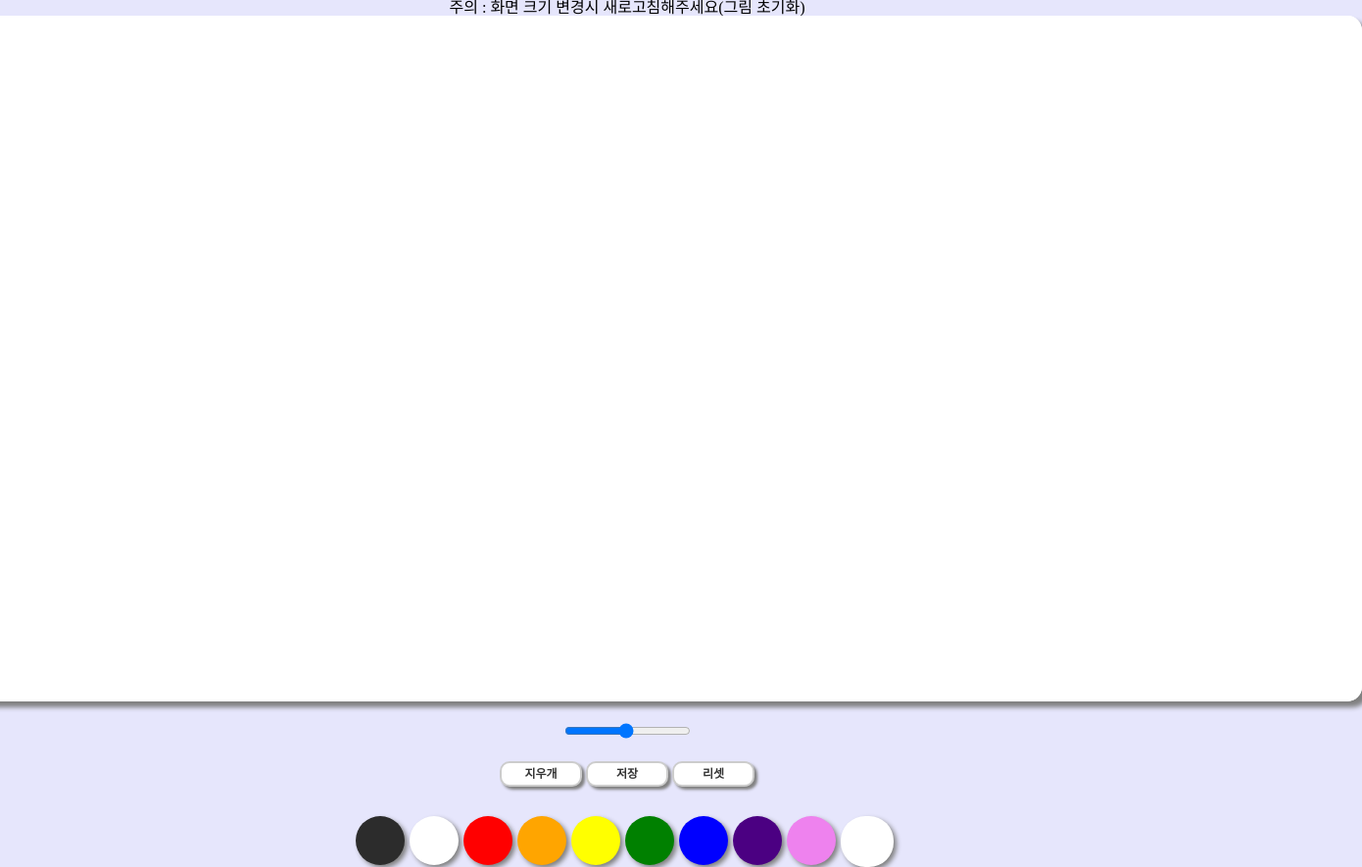
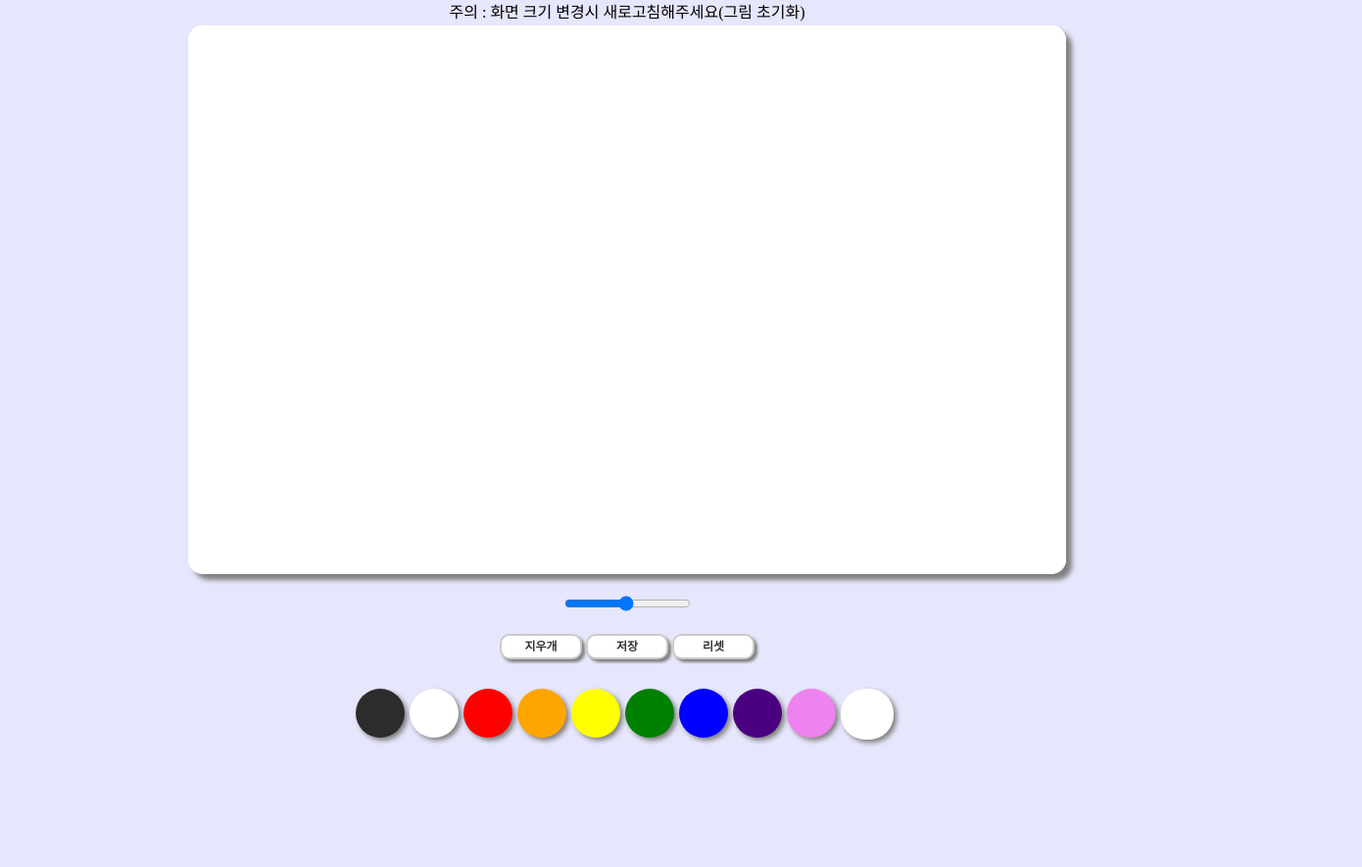
Before and after one commit to jongh0327/jongh0327.github.io, a plain HTML site: page index.html in a window 1280 px wide. Shown: the whole page at 98% size, 1390 px wide, since content can reach past the window. After the commit the page ends 800 px from the top, so only its background shows below. Drawn offline with Linux system fonts and the light colour scheme.

Commit message:
Add files via upload

```diff
--- a/app.js
+++ b/app.js
@@ -8,8 +8,8 @@ const erase = document.getElementById("jsErase");
 const palette = document.getElementById("palette");
 const reset = document.getElementById("jsReset");
 
-canvas.width = 1500;
-canvas.height = 700;
+canvas.width = canvas.getBoundingClientRect().width;
+canvas.height = canvas.getBoundingClientRect().height;
 // 기본 설정
 ctx.fillStyle = "white";
 ctx.fillRect(0, 0, canvas.width, canvas.height);
@@ -29,8 +29,22 @@ stopPainting = () => {
 
 onMouseMove = e => {
   console.log(e);
+
   const x = e.offsetX;
   const y = e.offsetY;
+  if (!painting) {
+    ctx.beginPath();
+    ctx.moveTo(x, y);
+  } else {
+    ctx.lineTo(x, y);
+    ctx.stroke();
+  }
+};
+
+onTouchMove = e => {
+  console.log(e);
+  const x = e.touches[0].clientX-canvas.getBoundingClientRect().left;
+  const y = e.touches[0].clientY-canvas.getBoundingClientRect().top;
   if (!painting) {
     ctx.beginPath();
     ctx.moveTo(x, y);
@@ -64,6 +78,9 @@ handleSaveClick = () => {
 
 if (canvas) {
   canvas.addEventListener("mousemove", onMouseMove);
+  canvas.addEventListener("touchmove",onTouchMove)
+  canvas.addEventListener('touchend',stopPainting);
+  canvas.addEventListener("touchstart",startPainting);
   canvas.addEventListener("mousedown", startPainting);
   canvas.addEventListener("mouseup", stopPainting);
   canvas.addEventListener("mouseleave", stopPainting);
--- a/styles.css
+++ b/styles.css
@@ -8,8 +8,8 @@ body {
 }
 
 .canvas {
-  width: 1500px;
-  height: 700px;
+  width: 70%;
+  height: 70vh;
   background-color: white;
   border-radius: 15px;
   box-shadow: 6px 6px 5px grey;
@@ -75,3 +75,7 @@ body {
 .controls .controls__range {
   margin-top: 20px;
 }
+
+#warning{
+  margin: 5px;
+}
```
